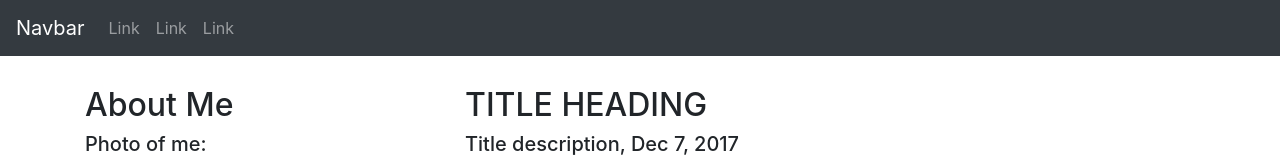
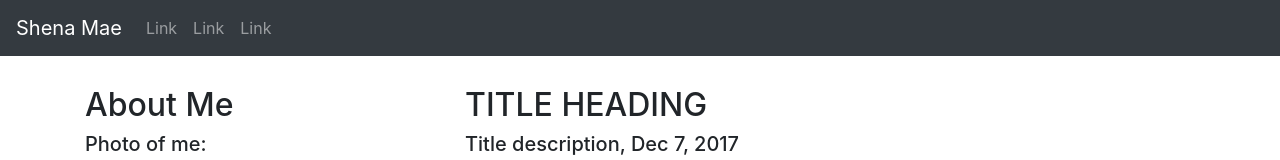
Before and after one commit to 31Shena/sample, a plain HTML site: page index.html in a window 1280 px wide. Shown: the top 160 px of the page. Drawn offline with nearby package versions, Linux system fonts and the light colour scheme.

Commit message:
Update index.html

```diff
--- a/index.html
+++ b/index.html
@@ -20,7 +20,7 @@
 
 
 <nav class="navbar navbar-expand-sm bg-dark navbar-dark">
-  <a class="navbar-brand" href="#">Navbar</a>
+  <a class="navbar-brand" href="#">Shena Mae</a>
   <button class="navbar-toggler" type="button" data-toggle="collapse" data-target="#collapsibleNavbar">
     <span class="navbar-toggler-icon"></span>
   </button>
```
